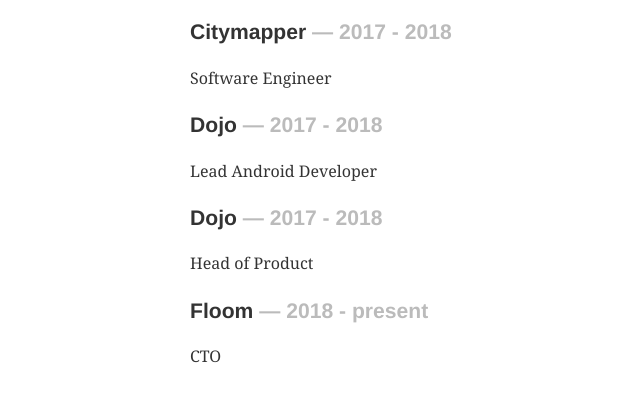
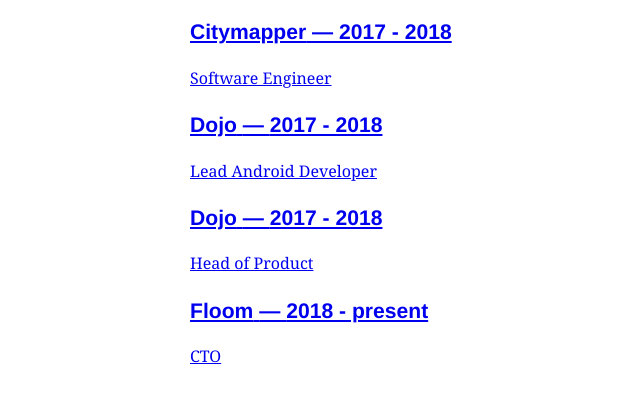
Before and after one commit to theostanton/theostanton, a Gatsby site: page / in a window 1280 px wide. Shown: the part 86-488 px from the top of the page, without its empty margins (150-790 px from the left). Built offline with nearby package versions, Linux system fonts and the light colour scheme; Gatsby itself is replaced by a stand-in of ours; some packages are replaced by stand-ins of ours.

Commit message:
Remove css from index.js

```diff
--- a/src/pages/index.js
+++ b/src/pages/index.js
@@ -1,31 +1,12 @@
 import React from 'react'
 import { Link, graphql } from 'gatsby'
-import { css } from 'react-emotion'
-import styles from './index.modules.css'
 import Layout from '../components/layout'
 
-console.log(styles)
 
 const Job = props => (
-  <div className={styles.job} key={props.node.id}>
-    <Link
-      to={props.node.fields.slug}
-      className={css`
-                text-decoration: none;
-                color: inherit;
-              `
-      }
-    >
-      <h3>
-        {props.node.frontmatter.title}{' '}
-        <span
-          className={css`
-                  color: #bbb;
-                `}
-        >
-                — {props.node.frontmatter.subtitle}
-              </span>
-      </h3>
+  <div key={props.node.id}>
+    <Link to={props.node.fields.slug}>
+      <h3>{props.node.frontmatter.title}{' '} <span>— {props.node.frontmatter.subtitle}</span></h3>
       <p>{props.node.frontmatter.description}</p>
     </Link>
   </div>
```
